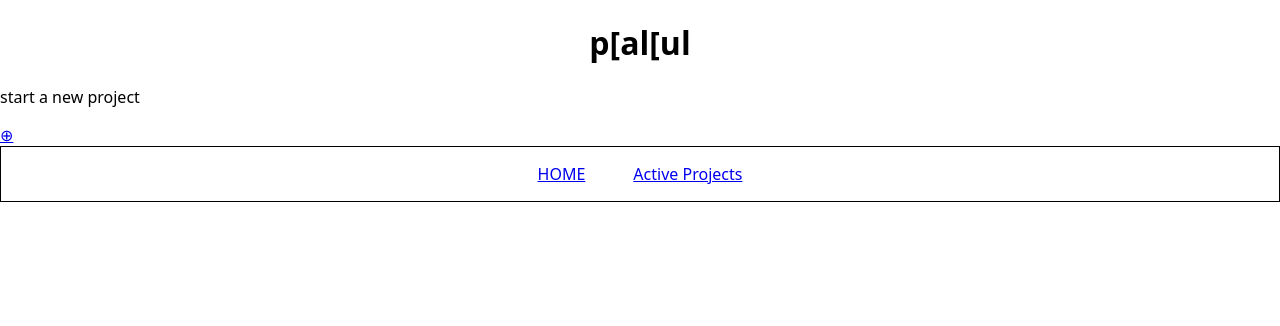
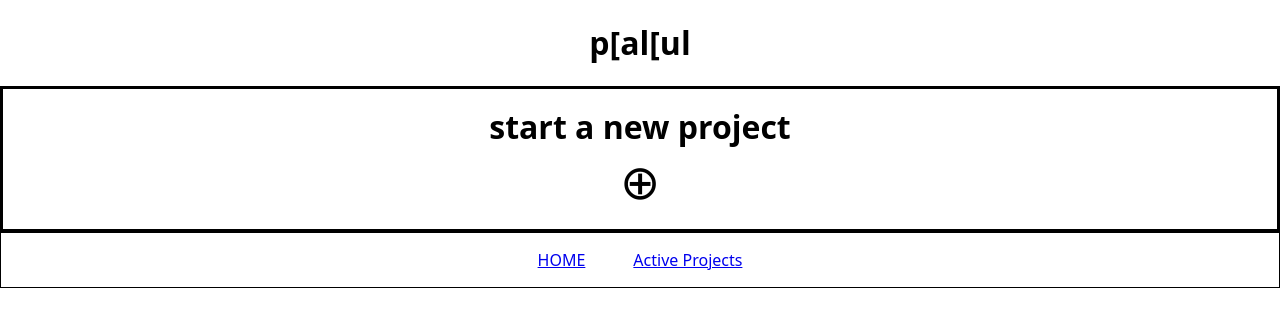
Before and after one commit to reyk-zepper/atlantis-capstone, a Next.js app: page / in a window 1280 px wide. Shown: the top 326 px of the page. Built offline with nearby package versions, Linux system fonts and the light colour scheme.

Commit message:
add minimal styling

```diff
--- a/pages/index.js
+++ b/pages/index.js
@@ -3,9 +3,35 @@ import Link from "next/link";
 
 export default function Home() {
   return (
-    <div>
-      <p>start a new project</p>
-      <Link href={"/AddProject"}>&oplus;</Link>
-    </div>
+    <StyledStartingContainer>
+      <StyledParagraph>start a new project</StyledParagraph>
+      <StyledLink href={"/AddProject"}>&oplus;</StyledLink>
+    </StyledStartingContainer>
   );
 }
+
+const StyledStartingContainer = styled.div`
+  border: solid black;
+  display: flex;
+  flex-direction: column;
+  align-items: center;
+  padding: 1rem;
+`;
+
+const StyledParagraph = styled.p`
+  font-weight: bold;
+  font-size: 2rem;
+  padding: 0;
+  margin: 0;
+`;
+
+const StyledLink = styled(Link)`
+  color: inherit;
+  text-decoration: none;
+  position: relative;
+  font-size: 3rem;
+  cursor: pointer;
+  &:hover {
+    color: hotpink;
+  }
+`;
```
